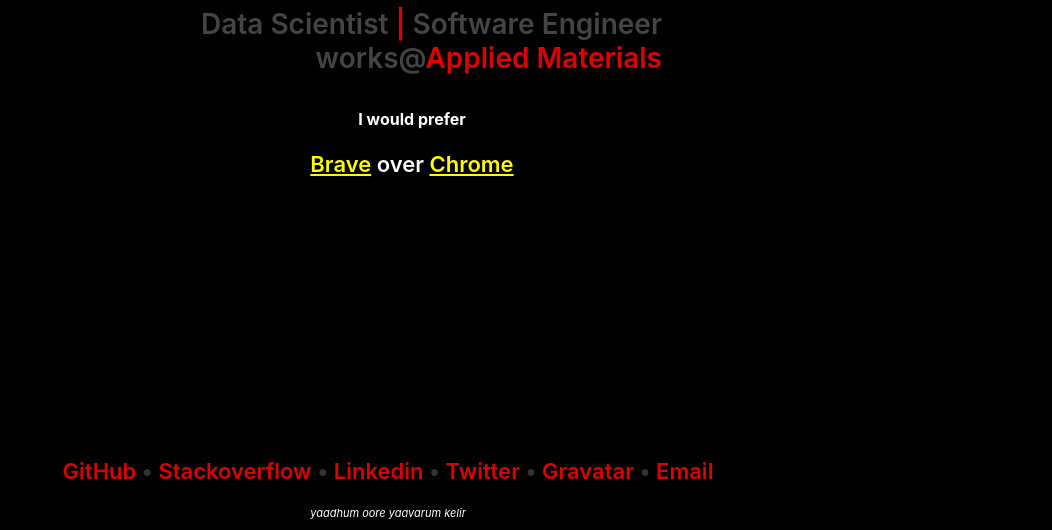
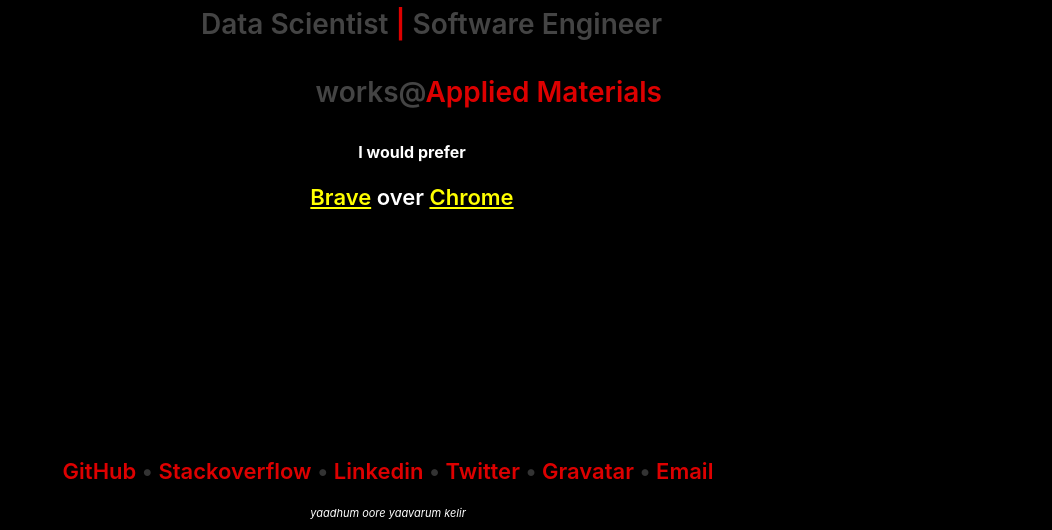
Before and after one commit to suresh2692/suresh2692.github.io, a plain HTML site: page index.html in a window 1280 px wide. Shown: the part 270-800 px from the top of the page, without its empty margins (228-1280 px from the left). Drawn offline with Linux system fonts and the light colour scheme.

Commit message:
alignment 3

```diff
--- a/index.html
+++ b/index.html
@@ -19,9 +19,9 @@
 
 	<div id="card">
 		<h1>Suresh Kumar</h1>
-		<h2>Data Scientist <span class="bullet"> | </span> Software Engineer
+		<h2>Data Scientist <span class="bullet"> | </span> Software Engineer</h2>
 
-		works@<a href="https://www.appliedmaterials.com/">Applied Materials</a></h2>
+		<h2>works@<a href="https://www.appliedmaterials.com/">Applied Materials</a></h2>
 
 				<h4 style="text-align:center">I would prefer</h4>
 				<h3 style="text-align:center;">
```
